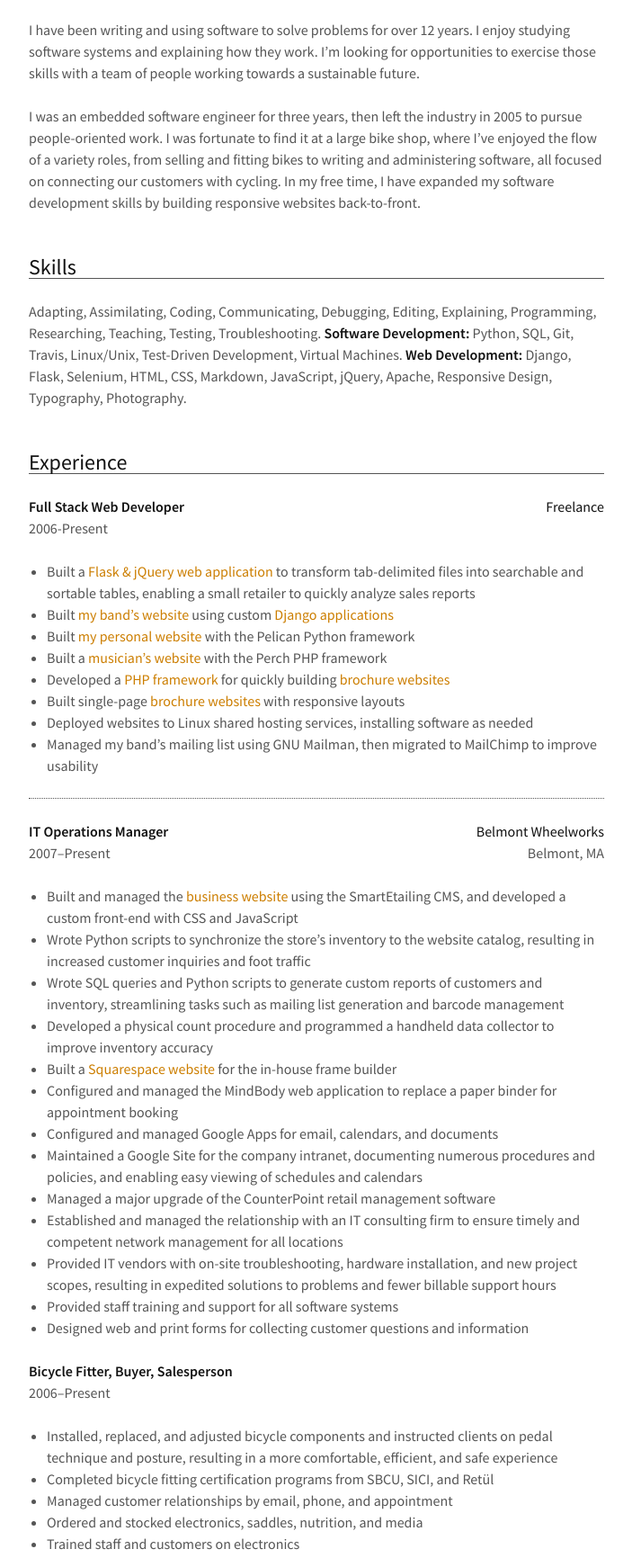
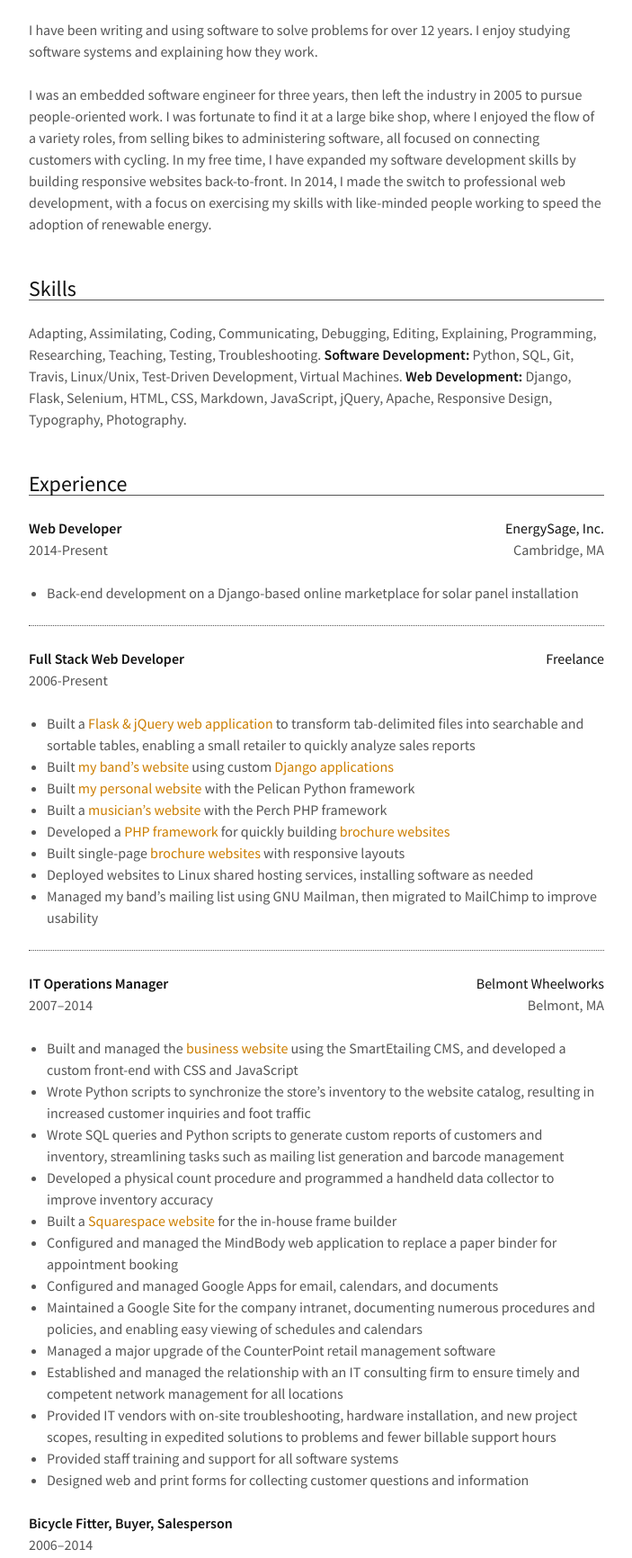
Before and after one commit to bhrutledge/resume, a plain HTML site: page brian-rutledge-resume.html in a window 1280 px wide. Shown: the part 123-1855 px from the top of the page at 90% size, without its empty margins (288-991 px from the left). Drawn offline with Linux system fonts and the light colour scheme.

Commit message:
Add EnergySage

```diff
--- a/brian-rutledge-resume.html
+++ b/brian-rutledge-resume.html
@@ -25,8 +25,8 @@
 </script><noscript>&#98;&#114;&#x69;&#x61;&#110;&#32;&#x61;&#116;&#32;&#98;&#104;&#114;&#x75;&#116;&#108;&#x65;&#100;&#x67;&#x65;&#32;&#100;&#x6f;&#116;&#32;&#x63;&#x6f;&#x6d;</noscript><br /><a href="http://linkedin.com/in/bhrutledge">http://linkedin.com/in/bhrutledge</a><br /><a href="http://github.com/bhrutledge">http://github.com/bhrutledge</a></p>
 <section id="summary" class="level2">
 <h2>Summary</h2>
-<p>I have been writing and using software to solve problems for over 12 years. I enjoy studying software systems and explaining how they work. I’m looking for opportunities to exercise those skills with a team of people working towards a sustainable future.</p>
-<p>I was an embedded software engineer for three years, then left the industry in 2005 to pursue people-oriented work. I was fortunate to find it at a large bike shop, where I’ve enjoyed the flow of a variety roles, from selling and fitting bikes to writing and administering software, all focused on connecting our customers with cycling. In my free time, I have expanded my software development skills by building responsive websites back-to-front.</p>
+<p>I have been writing and using software to solve problems for over 12 years. I enjoy studying software systems and explaining how they work.</p>
+<p>I was an embedded software engineer for three years, then left the industry in 2005 to pursue people-oriented work. I was fortunate to find it at a large bike shop, where I enjoyed the flow of a variety roles, from selling bikes to administering software, all focused on connecting customers with cycling. In my free time, I have expanded my software development skills by building responsive websites back-to-front. In 2014, I made the switch to professional web development, with a focus on exercising my skills with like-minded people working to speed the adoption of renewable energy.</p>
 </section>
 <section id="skills" class="level2">
 <h2>Skills</h2>
@@ -34,6 +34,17 @@
 </section>
 <section id="experience" class="level2">
 <h2>Experience</h2>
+<section id="energysage-inc." class="level3">
+<h3>EnergySage, Inc.</h3>
+<p>Cambridge, MA</p>
+<section id="web-developer" class="level4">
+<h4>Web Developer</h4>
+<p>2014-Present</p>
+<ul>
+<li>Back-end development on a Django-based online marketplace for solar panel installation</li>
+</ul>
+</section>
+</section>
 <section id="freelance" class="level3">
 <h3>Freelance</h3>
 <section id="full-stack-web-developer" class="level4">
@@ -56,7 +67,7 @@
 <p>Belmont, MA</p>
 <section id="it-operations-manager" class="level4">
 <h4>IT Operations Manager</h4>
-<p>2007–Present</p>
+<p>2007–2014</p>
 <ul>
 <li>Built and managed the <a href="http://wheelworks.com">business website</a> using the SmartEtailing CMS, and developed a custom front-end with CSS and JavaScript</li>
 <li>Wrote Python scripts to synchronize the store’s inventory to the website catalog, resulting in increased customer inquiries and foot traffic</li>
@@ -75,7 +86,7 @@
 </section>
 <section id="bicycle-fitter-buyer-salesperson" class="level4">
 <h4>Bicycle Fitter, Buyer, Salesperson</h4>
-<p>2006–Present</p>
+<p>2006–2014</p>
 <ul>
 <li>Installed, replaced, and adjusted bicycle components and instructed clients on pedal technique and posture, resulting in a more comfortable, efficient, and safe experience</li>
 <li>Completed bicycle fitting certification programs from SBCU, SICI, and Retül</li>
```
Also changed, not shown: brian-rutledge-resume.md (+20 -10 lines), 1 other file.
